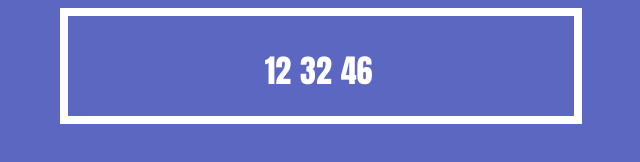
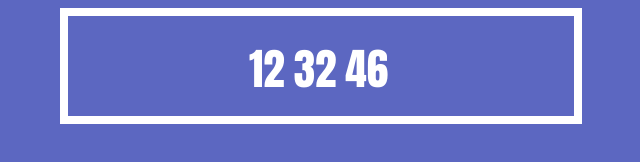
Before and after one commit to itsthomas/digital-watch, a plain HTML site: page index.html in a window 1280 px wide. Shown: the whole page, without its empty margins (319-959 px from the left). Drawn offline with Linux system fonts and the light colour scheme.

Commit message:
Larger numbers

```diff
--- a/styles.css
+++ b/styles.css
@@ -12,7 +12,7 @@ body {
 }
 .inner-watch {
   text-align: center;
-  padding-top: 30px;
+  padding-top: 20px;
 }
 .second,
 .minute,
@@ -20,6 +20,6 @@ body {
   display: inline;
   padding-right: 5px;
   color: #fff;
-  font-size: 2rem;
+  font-size: 2.7rem;
   font-family: Impact, Haettenschweiler, 'Arial Narrow Bold', sans-serif;
 }
```
